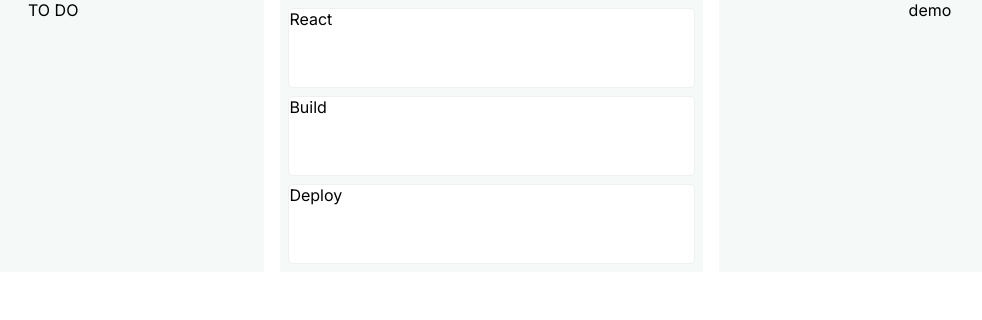
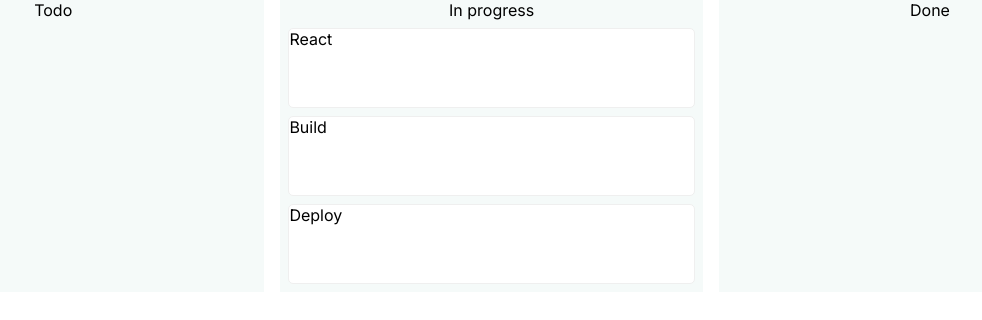
Before and after one commit to jacobmeneses/demo-next-js, a Next.js app: page /board in a window 1280 px wide. Shown: the top 320 px of the page, without its empty margins (158-1140 px from the left). Built offline with nearby package versions, Linux system fonts and the light colour scheme.

Commit message:
Drag and drop of 3 group of tasks

```diff
--- a/src/app/board/page.js
+++ b/src/app/board/page.js
@@ -37,8 +37,9 @@ function Droppable(props) {
   }
 
 export default function Board() {
-    const stack_title = 'TO DO';
-    const tasks = [
+    const [ stacks, setStacks ] = useState([
+        { tasks: [], title: 'Todo', key: 'todo' },
+        { tasks: [
             {
                 title: 'React',
             },
@@ -48,10 +49,9 @@ export default function Board() {
             {
                 title: 'Deploy',
             },
-    ];
-
-    const [ stack1, setStack1 ] = useState([])
-    const [ stack2, setStack2 ] = useState([])
+        ], title: 'In progress', key: 'inprogress' },
+        { tasks: [], title: 'Done', key: 'done' },
+    ])
 
     function handleDragEnd(event) {
         const { active, over } = event;
@@ -59,28 +59,39 @@ export default function Board() {
         const source = id_splitted[1];
         const index = parseInt(id_splitted[0], 10);
 
-        console.log(event);
-
-        let fn, stack;
-
-        if ( source !== 'middle') {
-            console.log('Source not valid for now');
+        if ( !over ) {
             return;
         }
 
-        const item = tasks[index];
+        console.log(event);
 
-        switch (over.id) {
-            case 'droppable': fn = setStack1; stack = stack1; break;
-            case 'container': fn = setStack2; stack = stack2; break;
-        }
+        let fn, stack, fnrm;
 
-        fn((prev) => {
-            const new_list = Object.assign([], prev);
+        const source_index = stacks.findIndex((x) => {
+            return x.key === source;
+        });
+        const target_index = stacks.findIndex((x) => {
+            return x.key === over.id;
+        });
 
-            new_list.push(item);
+        console.log(over.id, target_index, source, source_index, index);
 
-            return new_list;
+        setStacks(prev => {
+            const next = prev.map(v => Object.assign({}, v));
+
+            const item = Object.assign({}, next[source_index].tasks[index]);
+
+            const source_tasks = next[source_index].tasks.map(v => Object.assign({}, v));
+
+            source_tasks.splice(index, 1);
+            next[source_index].tasks = source_tasks;
+            const target_tasks = next[target_index].tasks.map(v => Object.assign({}, v));
+
+            target_tasks.push(item);
+            next[target_index].tasks = target_tasks;
+            console.log(item)
+
+            return next;
         }, [])
     }
 
@@ -88,17 +99,13 @@ export default function Board() {
         <DndContext onDragEnd={handleDragEnd}>
             <main>
                 <div className={styles.grid}>
-                    <Droppable id="droppable" title={stack_title}>
-                        { stack1.map((v, i) => (<Draggable key={i + '-stack1'} id={i + '-stack1'} v={v} />)) }
+                    {
+                        stacks.map((obj) => (
+                            <Droppable id={obj.key} key={obj.key} title={obj.title}>
+                                { obj.tasks.map((v, i) => (<Draggable key={`${i}-${obj.key}`} id={`${i}-${obj.key}`} v={v}></Draggable>))}
                             </Droppable>
-
-                    <div className={styles.stack}>
-                        { tasks.map((v, i) => (<Draggable key={i + '-middle'} id={i + '-middle'} v={v} />)) }
-                    </div>
-
-                    <Droppable id="container" title="demo">
-                    { stack2.map((v, i) => (<Draggable key={i + '-demo'} id={i + '-demo'} v={v} />)) }
-                    </Droppable>
+                        ))
+                    }
                 </div>
             </main>
         </DndContext>
```
Lines whose indentation alone changed are shown as unchanged.
